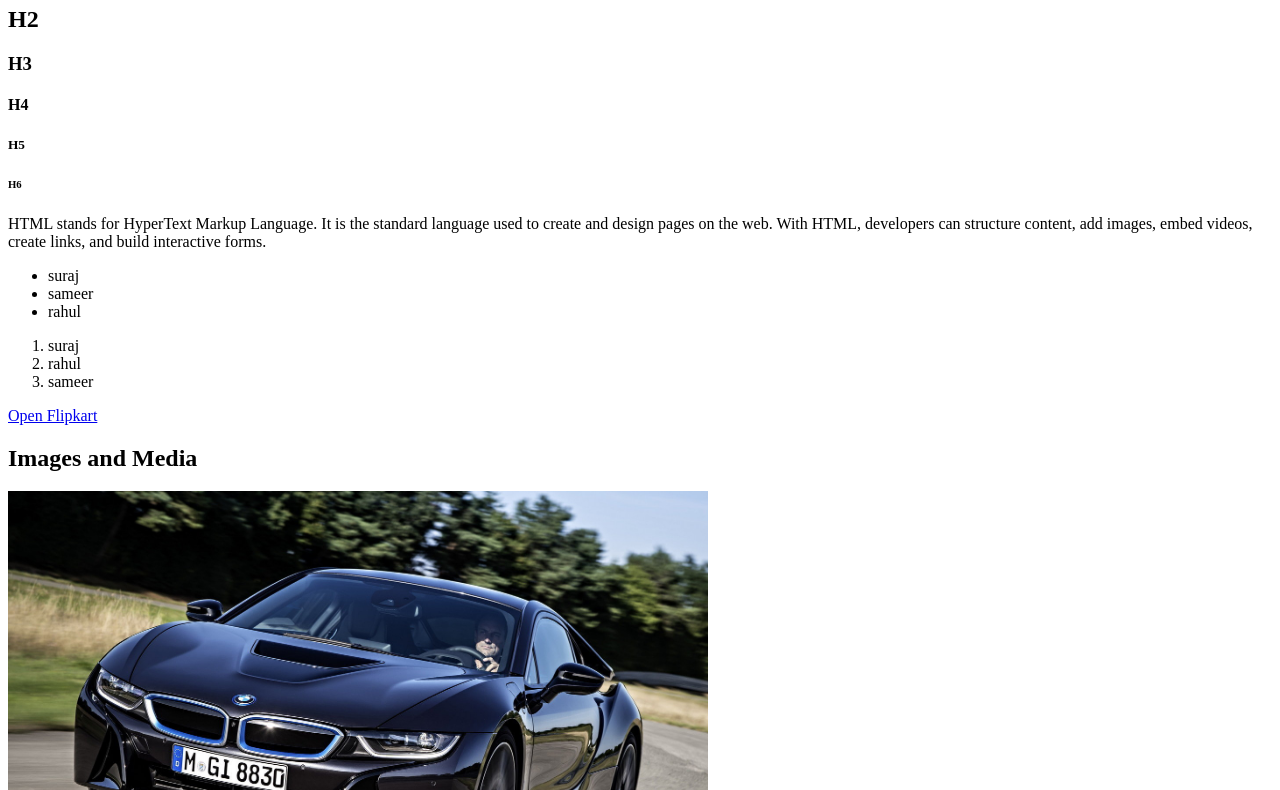
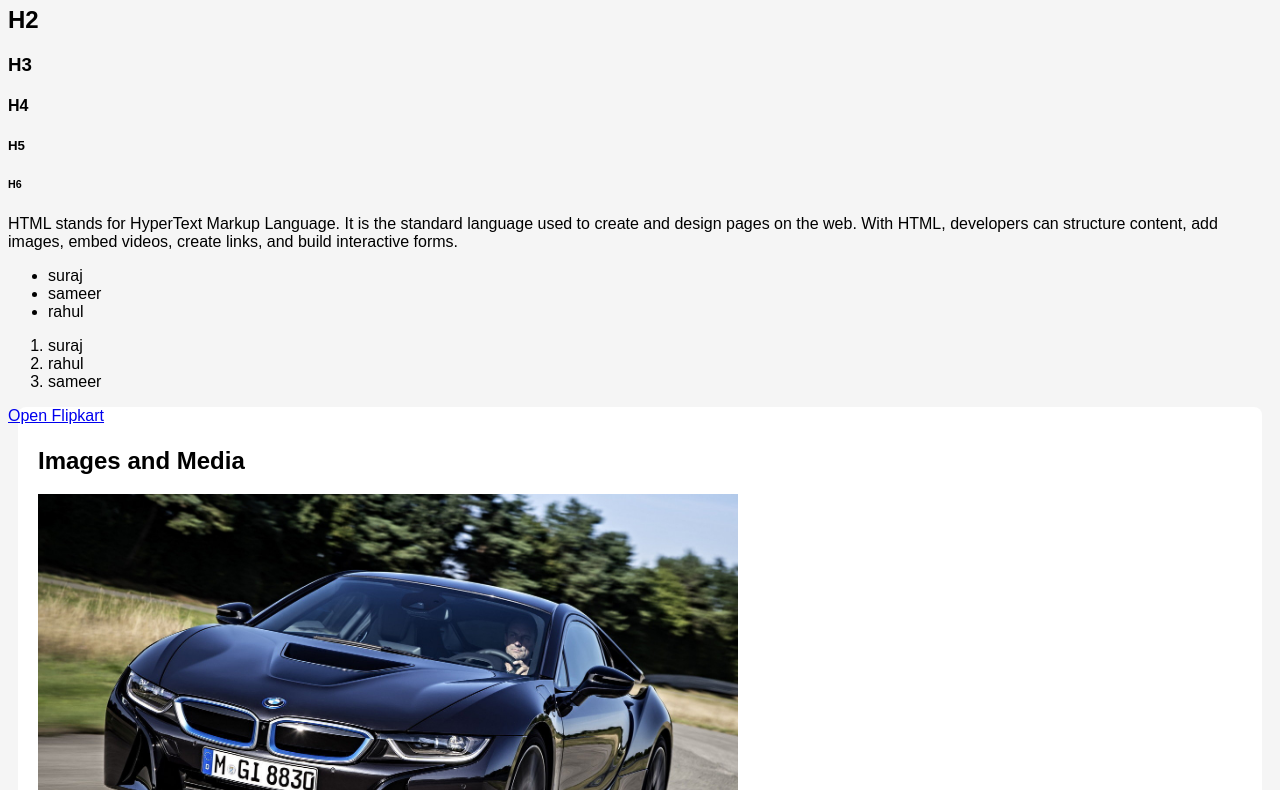
Before and after one commit to ghodekarsuraj25/Code_Witzz_Web_Development, a plain HTML site: page index.html in a window 1280 px wide. Shown: the part 132-922 px from the top of the page. Drawn offline with Linux system fonts and the light colour scheme; files that its build step writes are made by us from their sources; the site is published under a folder, as on GitHub Pages, so addresses that start at the root find nothing.

Commit message:
Update index.html

```diff
--- a/index.html
+++ b/index.html
@@ -4,7 +4,7 @@
   <meta charset="UTF-8" />
   <meta name="viewport" content="width=device-width, initial-scale=1.0" />
   <title>HTML Basics Example</title>
-  <link rel="stylesheet" href="/style.css" />
+  <link rel="stylesheet" href="html_basics-main/style.css" />
 </head>
 <body>
 
```
